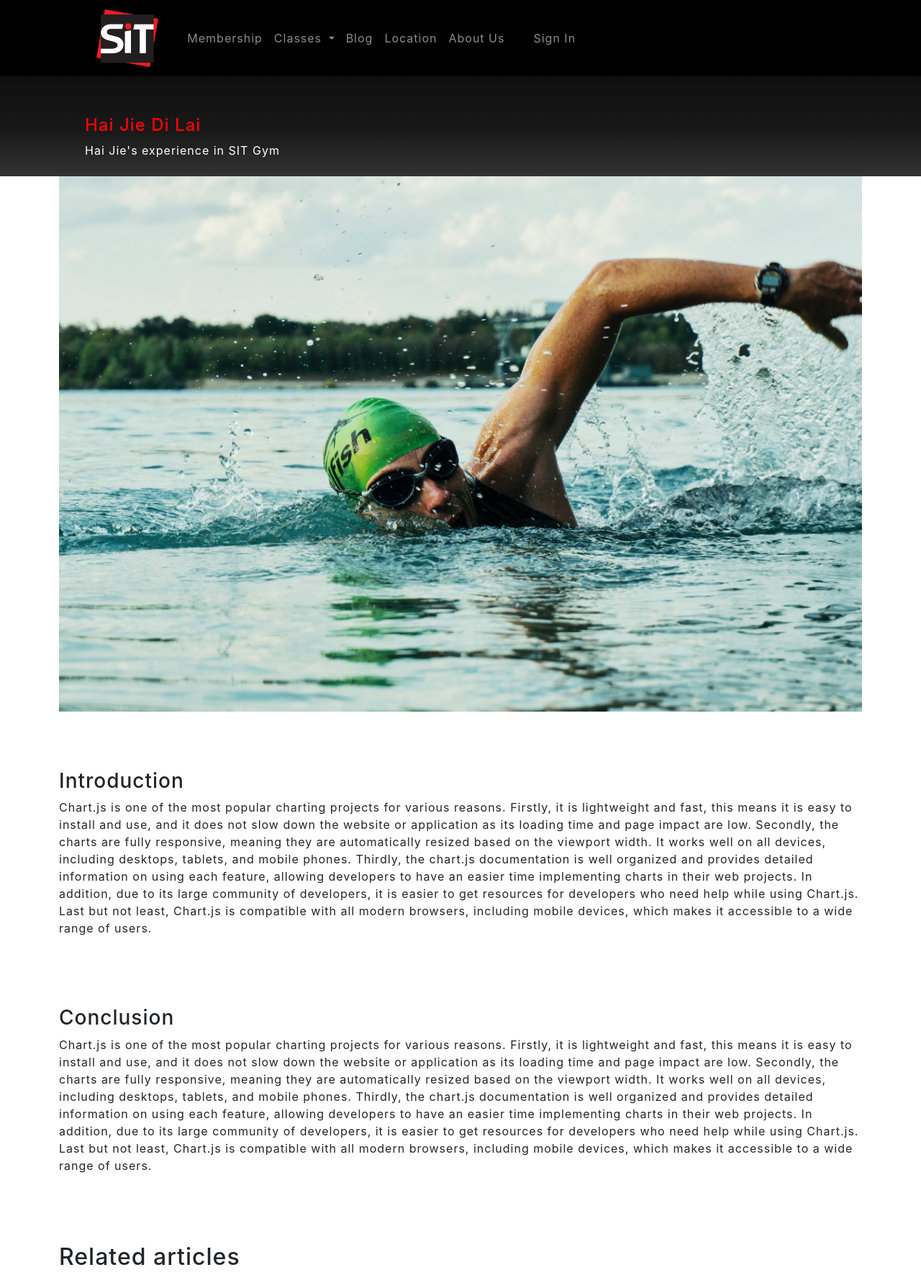
After one commit to hxijxe/websysproject, a PHP site: the page made by source files/blog_article_haijiedilai.php in a window 1280 px wide. The commit adds this page. Shown: the top 1772 px of the page at 72% size. Run offline with PHP 8.4, Linux system fonts and the light colour scheme; some libraries are stand-ins or nearby versions.

Commit message:
updated aboutus, indivlocation, indivblog and processaboutus

```diff
--- /dev/null
+++ b/source files/blog_article_haijiedilai.php
@@ -0,0 +1,122 @@
+<!DOCTYPE html>
+<html lang="en-GB">
+
+<head>
+
+  <link rel="stylesheet" href="css/styles.css">
+  <title>SIT Active Gym Blog</title>
+  <meta charset="UTF-8">
+  <meta name="viewport" content="width=device-width, initial-scale=1, shrink-to-fit=no" />
+</head>
+
+<?php
+include "nav.inc.php";
+?>
+
+<body>
+
+    <header class="about-section text-center">
+        <div class="container px-4 px-lg-5">
+            <div class="row gx-4 gx-lg-5 ">
+                <div class="col-lg-8" style="text-align: left;">
+                    <h4 style="color: red;">Hai Jie Di Lai</h4>
+                    <p class="text-white mb-4">Hai Jie's experience in SIT Gym</p>
+                </div>
+            </div>
+        </div>
+    </header>
+
+    <div class="container">
+        <!-- Poster Image -->
+        <div class= "row">
+        <img class="img-fluid" src="img/swim.jpg" alt="swim">
+        </div>
+
+        <!-- Article -->
+        <div class= "row" style="padding-top: 5rem">
+            <h3>Introduction</h3>
+            <p>Chart.js is one of the most popular charting projects for various reasons. Firstly, it is
+                 lightweight and fast, this means it is easy to install and use, and it does not slow down the
+                  website or application as its loading time and page impact are low. Secondly, the charts are
+                  fully responsive, meaning they are automatically resized based on the viewport width. It works
+                   well on all devices, including desktops, tablets, and mobile phones. Thirdly, the chart.js
+                   documentation is well organized and provides detailed information on using each feature, allowing
+                   developers to have an easier time implementing charts in their web projects. In addition, due to
+                   its large community of developers, it is easier to get resources for developers who need help while
+                   using Chart.js. Last but not least, Chart.js is compatible with all modern browsers, including mobile
+                   devices, which makes it accessible to a wide range of users.
+            </p>
+        </div>
+
+        <div class= "row" style="padding-top: 5rem">
+            <h3>Conclusion</h3>
+            <p>Chart.js is one of the most popular charting projects for various reasons. Firstly, it is
+                 lightweight and fast, this means it is easy to install and use, and it does not slow down the
+                  website or application as its loading time and page impact are low. Secondly, the charts are
+                  fully responsive, meaning they are automatically resized based on the viewport width. It works
+                   well on all devices, including desktops, tablets, and mobile phones. Thirdly, the chart.js
+                   documentation is well organized and provides detailed information on using each feature, allowing
+                   developers to have an easier time implementing charts in their web projects. In addition, due to
+                   its large community of developers, it is easier to get resources for developers who need help while
+                   using Chart.js. Last but not least, Chart.js is compatible with all modern browsers, including mobile
+                   devices, which makes it accessible to a wide range of users.
+            </p>
+        </div>
+
+        <!-- Related articles -->
+        <div class= "row" style="padding-top:5rem">
+            <h2>Related articles</h2>
+            <div class="col-md-4">
+            <div class="card mb-4 box-shadow">
+                <img class="card-img-top" src="img/yoga.jpg" alt="swim">
+                <div class="card-body">
+                <h5 class="text-muted">Lee Shee Ree</h5>
+                <p class="card-text">I love the relaxing yoga sessions. Would recommend and bring my friends here next time</p>
+                <div class="d-flex justify-content-between align-items-center">
+                <a href="blog_article_haijiedilai.php"class="text-muted" >7 mins</a>
+                </div>
+                </div>
+            </div>
+            </div>
+            <div class="col-md-4">
+            <div class="card mb-4 box-shadow">
+                <img class="card-img-top" src="img/gym.jpg" alt="gym">
+                <div class="card-body">
+                <h5 class="text-muted">Yon Yee</h5>
+                <p class="card-text">The gym facility is large and clean. Would recommend.</p>
+                <div class="d-flex justify-content-between align-items-center">
+                <a href="blog_article_haijiedilai.php"class="text-muted" >15 mins</a>
+                </div>
+                </div>
+            </div>
+            </div>
+
+            <div class="col-md-4">
+            <div class="card mb-4 box-shadow">
+                <img class="card-img-top" src="img/cycle.jpg" alt="cycling">
+                <div class="card-body">
+                <h5 class="text-muted">Nick Tan</h5>
+                <p class="card-text">Love the cyclking session. Intense and fun.</p>
+                <div class="d-flex justify-content-between align-items-center">
+                <a href="blog_article_haijiedilai.php"class="text-muted" >23 mins</a>
+                </div>
+                </div>
+            </div>
+            </div>
+        </div>
+
+    </div>
+
+
+  <?php
+  include "footer.inc.php";
+  ?>
+  <script defer src="https://code.jquery.com/jquery-3.4.1.min.js" integrity="sha256-CSXorXvZcTkaix6Yvo6HppcZGetbYMGWSFlBw8HfCJo=" crossorigin="anonymous">
+  </script>
+  <!--Bootstrap JS-->
+  <script defer src="https://stackpath.bootstrapcdn.com/bootstrap/4.4.1/js/bootstrap.bundle.min.js" integrity="sha384-6khuMg9gaYr5AxOqhkVIODVIvm9ynTT5J4V1cfthmT+emCG6yVmEZsRHdxlotUnm" crossorigin="anonymous">
+  </script>
+  <script defer src="js/scripts.js"></script>
+
+
+</html>
```
Also changed, not shown: source files/about_us.php (+14 -6 lines), source files/blog.php (+7 -3 lines), source files/location_SITNYP.php (+56 -23 lines), source files/process_aboutus.php (added, +131 -0 lines).
